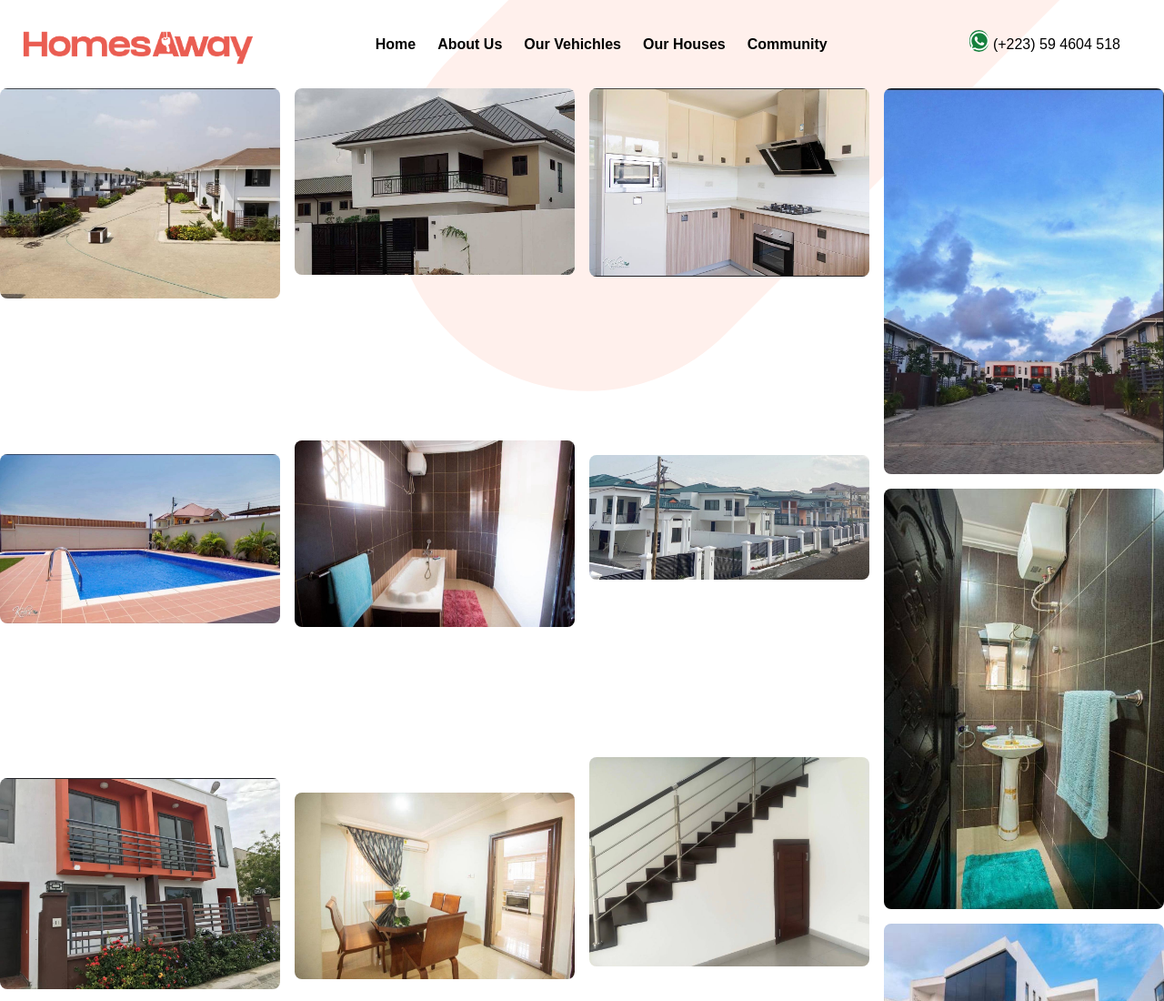
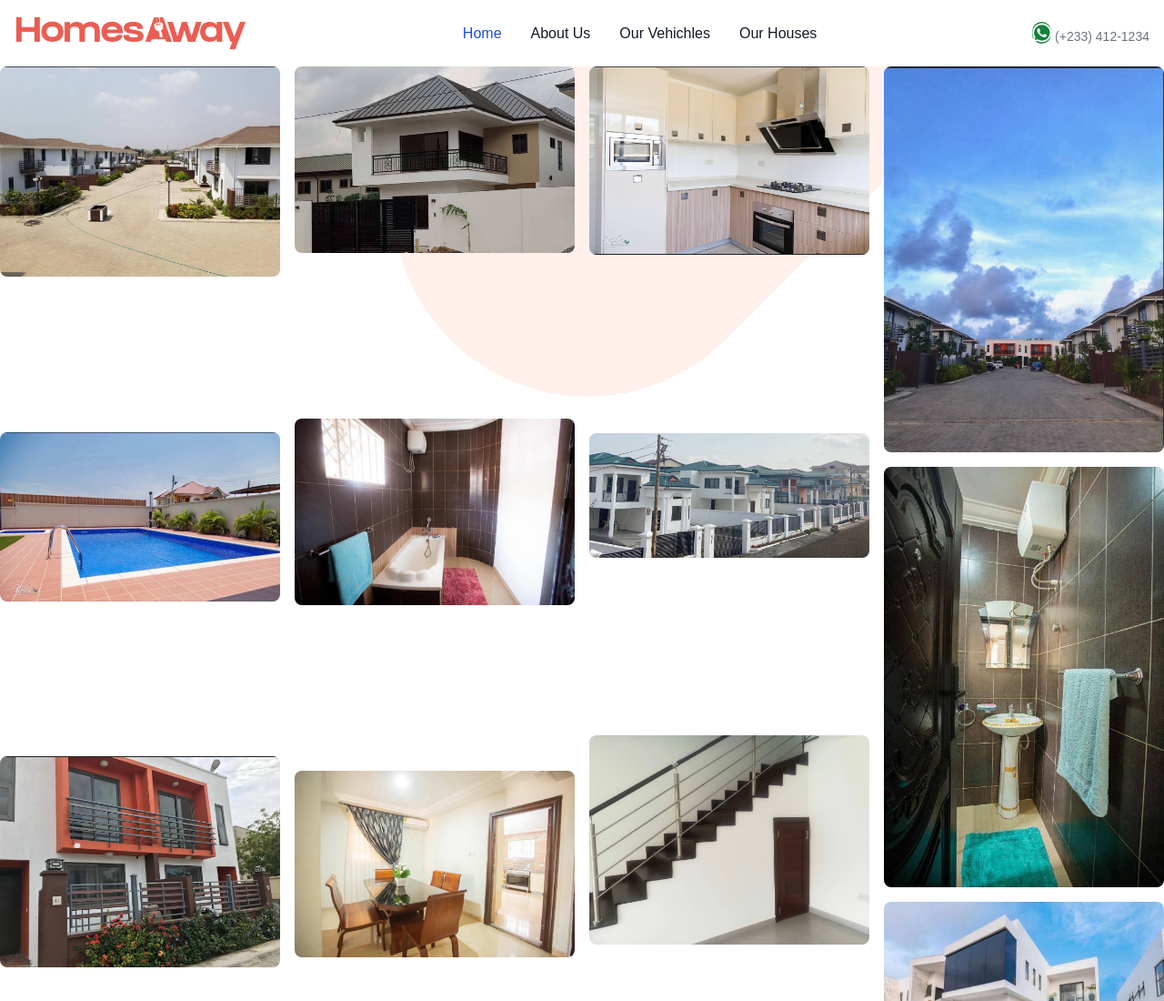
Before and after one commit to Cyrildickson/Homesaways, a website: page houses.html in a window 1280 px wide. Shown: the top 1100 px of the page at 91% size. Drawn offline with Linux system fonts and the light colour scheme.

Commit message:
nav changes

```diff
--- a/houses.html
+++ b/houses.html
@@ -11,46 +11,42 @@
 <body>
 
 
-  <nav class="relative container mx-auto p-6">
-    <!-- Flex container -->
-    <div class="flex items-center justify-between">
-      <!-- Logo -->
-      <div class="pt-2">
-        <img src="images/Homesaway_logo_prime.png" class="w-64" />
-      </div>
-      <!-- Menu Items -->
-      <div class="hidden space-x-6 md:flex">
-        <a href="index.html" class="nav_link active:text-red-300 font-bold ">Home</a>
-        <a href="#footer" class="nav_link active:text-red-300 font-bold">About Us</a>
-        <a href="cars.html" class="nav_link active:text-red-300 font-bold">Our Vehichles</a>
-        <a href="houses.html" class="nav_link active:text-red-300 font-bold">Our Houses</a>
-        <a href="#" class="nav_link active:text-red-300 font-bold">Community</a>
-      </div>
-      <!-- Button -->
-      <div class="hidden p-3 px-6 pt-2 text-black  rounded-sm baseline md:block">
+  <nav class="bg-white border-gray-200 dark:bg-gray-900">
+    <div class="max-w-screen-xl flex flex-wrap items-center justify-between mx-auto p-4">
+    <a href="index.html" class="flex items-center space-x-3 rtl:space-x-reverse">
+        <img src="images/Homesaway_logo_prime.png" class="w-64" alt="Logo" />
+
+    </a>
+    <div class="flex md:order-2 space-x-3 md:space-x-0 rtl:space-x-reverse">
+      <a href="tel:5541251234" class="text-sm  text-gray-500 dark:text-white hover:underline align-baseline">
         <i class="fa-brands fa-whatsapp text-white text-2xl  rounded-full bg-green-700 "></i>
-        (+223) 59 4604 518
-      </div>
-
-     <!-- Hamburger Icon -->
-      <button id="Menu-btn" class="block hamburger md:hidden focus:outline-none">
-        <span class="hamburger-top"></span>
-        <span class="hamburger-middle"></span>
-        <span class="hamburger-bottom"></span>
+        (+233) 412-1234</a>
+        <button data-collapse-toggle="navbar-cta" type="button" class="inline-flex items-center p-2 w-10 h-10 justify-center text-sm text-gray-500 rounded-lg md:hidden hover:bg-gray-100 focus:outline-none focus:ring-2 focus:ring-gray-200 dark:text-gray-400 dark:hover:bg-gray-700 dark:focus:ring-gray-600" aria-controls="navbar-cta" aria-expanded="false">
+          <span class="sr-only">Open main menu</span>
+          <svg class="w-5 h-5" aria-hidden="true" xmlns="http://www.w3.org/2000/svg" fill="none" viewBox="0 0 17 14">
+              <path stroke="currentColor" stroke-linecap="round" stroke-linejoin="round" stroke-width="2" d="M1 1h15M1 7h15M1 13h15"/>
+          </svg>
       </button>
     </div>
 
-    <!-- Mobile Menu -->
-    <div class="md:hidden">
-      <div id="menu" class="absolute flex-col items-center hidden self-end py-8 mt-10 space-y-6 font-bold bg-white sm:w-auto sm:self-center left-6 right-6 drop-shadow-md">
-        <a href="index.html" class="nav_link active:text-red-300">Home</a>
-        <a href="#footer">About Us</a>
-        <a href="cars.html">Our Vehichles</a>
-        <a href="houses.html">Our Houses</a>
-        <a href="#">Community</a>
-      </div>
+    <div class="items-center justify-between hidden w-full md:flex md:w-auto md:order-1" id="navbar-cta">
+      <ul class="flex flex-col font-medium p-4 md:p-0 mt-4 border border-gray-100 rounded-lg bg-gray-50 md:space-x-8 rtl:space-x-reverse md:flex-row md:mt-0 md:border-0 md:bg-white dark:bg-gray-800 md:dark:bg-gray-900 dark:border-gray-700">
+        <li>
+          <a href="index.html" class="block py-2 px-3 md:p-0 text-white bg-blue-700 rounded md:bg-transparent md:text-blue-700 md:dark:text-blue-500" aria-current="page">Home</a>
+        </li>
+        <li>
+          <a href="#footer" class="block py-2 px-3 md:p-0 text-gray-900 rounded hover:bg-gray-100 md:hover:bg-transparent md:hover:text-blue-700 md:dark:hover:text-blue-500 dark:text-white dark:hover:bg-gray-700 dark:hover:text-white md:dark:hover:bg-transparent dark:border-gray-700">About Us</a>
+        </li>
+        <li>
+          <a href="cars.html" class="block py-2 px-3 md:p-0 text-gray-900 rounded hover:bg-gray-100 md:hover:bg-transparent md:hover:text-blue-700 d:dark:hover:text-blue-500 dark:text-white dark:hover:bg-gray-700 dark:hover:text-white md:dark:hover:bg-transparent dark:border-gray-700">Our Vehichles</a>
+        </li>
+        <li>
+          <a href="houses.html" class="block py-2 px-3 md:p-0 text-gray-900 rounded hover:bg-gray-100 md:hover:bg-transparent md:hover:text-blue-700 md:dark:hover:text-blue-500 dark:text-white dark:hover:bg-gray-700 dark:hover:text-white md:dark:hover:bg-transparent dark:border-gray-700">Our Houses</a>
+        </li>
+      </ul>
     </div>
-</nav>
+    </div>
+  </nav>
 
 
 
```
Also changed, not shown: index.html (+1 -58 lines), js/script.js (+48 -0 lines).
